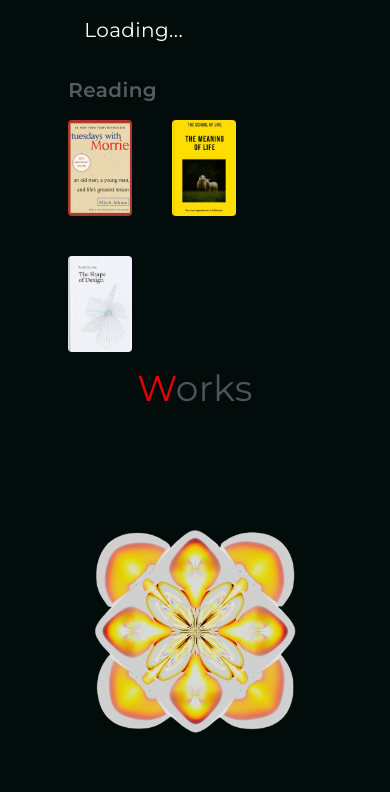
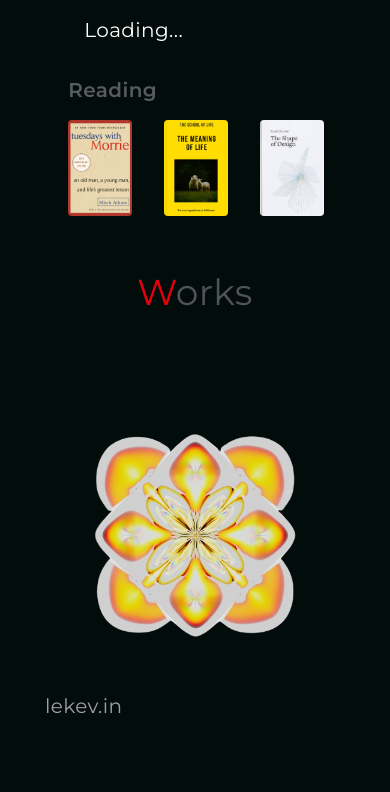
Before and after one commit to lekevin/kevsweb_v2, a React (Vite) app: page / in a window 390 px wide. Shown: the part 2480-3272 px from the top of the page. Built offline with nearby package versions, Linux system fonts and the light colour scheme; no server answers.

Commit message:
styling changes

```diff
--- a/src/components/Reading.tsx
+++ b/src/components/Reading.tsx
@@ -29,7 +29,7 @@ const Reading = () => {
             Reading
           </div>
 
-          <div className="flex flex-wrap gap-10">
+          <div className="flex flex-wrap gap-8 sm:gap-10">
             {books.map(({ src, alt, href }, index) => (
               <div key={index} className="relative w-16 sm:w-20 overflow-visible">
                 <a
--- a/src/sections/Works.tsx
+++ b/src/sections/Works.tsx
@@ -23,7 +23,7 @@ const works = [
 
 const Works = () => {
   return (
-    <div id="works" className="min-w-screen bg-customBlack flex flex-col text-zinc-600 tracking-wide font-normal items-center pb-20">
+    <div id="works" className="min-w-screen bg-customBlack flex flex-col text-zinc-600 tracking-wide font-normal items-center pb-20 pt-10">
       <div className="font-base text-4xl mb-10">
         <span className="font-base text-red-600 pt-8">W</span>orks
       </div>
```
Also changed, not shown: 4 other files (tests, documents, lock files or other folders).
